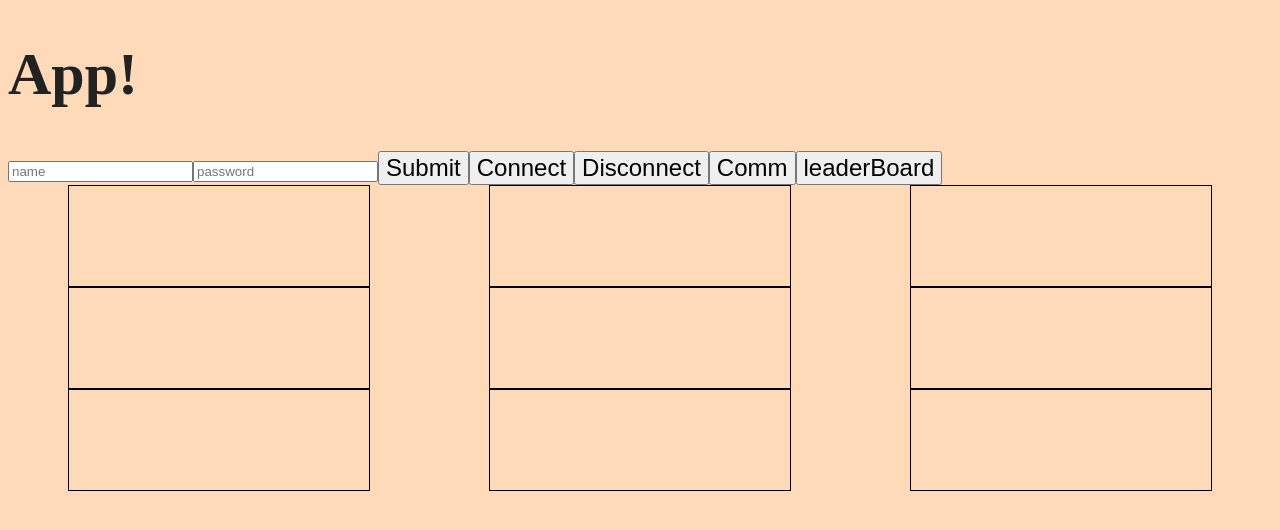
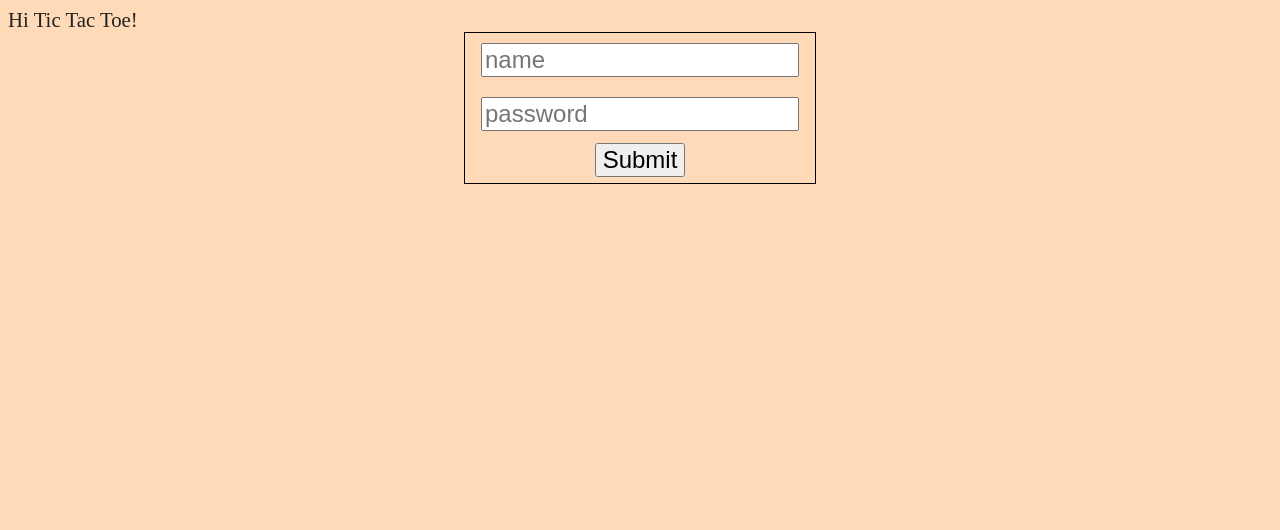
Before and after one commit to jolaya182/reactMultiplayerTictactToeLab, a React app: page / in a window 1280 px wide. Shown: the top 530 px of the page. Built offline with nearby package versions, Linux system fonts and the light colour scheme.

Commit message:
added leaderboard data

```diff
--- a/frontend/src/components/App.jsx
+++ b/frontend/src/components/App.jsx
@@ -1,24 +1,60 @@
 /* eslint-disable consistent-return */
 /* eslint-disable react/react-in-jsx-scope */
 // @refresh reset
-import { useState, useEffect, useRef, useCallback } from 'react';
+import { useState, useEffect, useRef } from 'react';
 import io from 'socket.io-client';
 import immer from 'immer';
-// import Hero from './Heros';
+import Form from './Form';
 import FetchApi from './FetchApi';
 import TicTacToeGrid from './TicTacToeGrid';
-import Form from './Form';
+import LeaderBoard from './LeaderBoard';
 
 const App = () => {
-  // console.log("results->fetch:",results);
-
-  const [oponent, setOponent] = useState();
-
+  const url = 'http://localhost:3000/login';
+  const [oponent, setOponent] = useState(false);
   const socketRef = useRef();
   const [password, setPassword] = useState();
   const [name, setName] = useState();
+  const [login, setlogin] = useState(false);
+  const [IAmPlayer, setIAM] = useState(false);
+  const [myInfo, setMyInfo] = useState(false);
+  const [leaders, setLeaders] = useState(false);
+  const [againstComputer, setAgainstComputer] = useState(false);
 
-  const connectGame = () => {
+  const showLeaderBoard = (comingLeaders) => {
+    console.log('geting-leader-board', comingLeaders);
+    // setLeaders(comingLeaders);
+  };
+  const updateMessage = (action) => {
+    let message = '';
+    switch (action) {
+      case 'waiting':
+        message = 'Waiting for another player to log on.';
+        break;
+      case 'selectedPlayer':
+        message = `You are playing against player: ${oponent}.`;
+        break;
+      case 'youArePlayer':
+        message = `I am the: ${IAmPlayer}.`;
+        break;
+      case 'computer':
+        message = `I am playing against the computer.`;
+        break;
+      case 'changedLeft':
+        message = `Your oponent let the room.`;
+        break;
+
+      default:
+        message = '';
+        break;
+    }
+    return message;
+  };
+
+  const connectGame = (incomingLeaders) => {
+    setLeaders(incomingLeaders);
+    setlogin(true);
+    console.log('connected the game');
     socketRef.current = io.connect('http://localhost:3000', {
       reconnectionDelay: 1000,
       reconnection: true,
@@ -28,92 +64,126 @@ const App = () => {
       upgrade: false,
       rejectUnauthorized: false
     });
-    socketRef.current.emit('join game', 'javier');
+
+    socketRef.current.on('receive-leader-board', showLeaderBoard);
+    console.log('connectGame emit-> get-leader-board');
+    socketRef.current.emit('get-leader-board');
+
+    console.log('name', name);
+    socketRef.current.emit('join game', name);
     socketRef.current.on('game joined', (gameInfo) => {
-      console.log('returned->gameInfo', gameInfo);
+      console.log('returned --->gameInfo', gameInfo);
       const { oponentPlayer, iAm } = gameInfo;
+      console.log(`received oponent --> ${oponentPlayer}`);
       console.log('player is ', gameInfo[iAm]);
+      setMyInfo(gameInfo[iAm]);
       setOponent(oponentPlayer);
-      // setPlayer(gameInfo[iAm]);
+      setIAM(iAm);
     });
-    const url = 'http://localhost:3000/leaderboard';
-    socketRef.current.on('leaderBoardReceived', (leaders) => {
-      console.log('here are the leaders', leaders);
+    socketRef.current.on('player-left', () => {
+      setOponent(false);
     });
-    FetchApi(url);
+    socketRef.current.on('disconnect', () => {
+      console.log('socketRef id', socketRef.current.id); // undefined
+    });
   };
 
   const disconnect = () => {
-    socketRef.current.disconnect();
+    socketRef.current.close();
   };
 
-  const comm = () => {
-    console.log('oponent', oponent);
-    socketRef.current.emit('send to player', oponent);
+  const togglePlayerType = () => {
+    if (againstComputer) {
+      console.log('toggling', againstComputer);
+      setAgainstComputer(false);
+      socketRef.current.emit('join game', myInfo.id);
+      connectGame();
+      // socketRef.current.emit();
+    } else {
+      // disconnect();
+      console.log('!againstComputer', againstComputer);
+      setAgainstComputer('computer');
+      socketRef.current.emit('inform-player-changed-room', oponent);
+      setOponent(false);
+    }
   };
 
-  const leaderBoard = () => {
-    console.log('geting-leader-board');
-    socketRef.current.emit('get-leader-board');
-    // setCoord(cor);
-  };
-
-  const showMess = (cor) => {
-    console.log('got from the player', cor);
-    // setCoord(cor);
-  };
-  const showLeaderBoard = (leaderText) => {
-    console.log('showLeaderBoard:-->>', leaderText);
+  const appendMessage = () => {
+    let m = '';
+    if (login) m += `${updateMessage('youArePlayer')}`;
+    if (login && !oponent) m += `, ${updateMessage('waiting')}`;
+    if (login && oponent) m += `, ${updateMessage('selectedPlayer')}`;
+    if (login && againstComputer) m += `, ${updateMessage('computer')}`;
+    // setMessage(m);
+    return m;
   };
 
   useEffect(() => {
-    console.log('use effect');
-    if (!socketRef.current) return;
-    socketRef.current.on('receive from player', showMess);
-    socketRef.current.on('receive-leader-board', showLeaderBoard);
+    if (!socketRef.current) {
+      console.log('useEffect--->');
+
+      return;
+    }
+    // socketRef.current.emit('get-leader-board');
+    // socketRef.current.on('receive from player', showMess);
+    // socketRef.current.on('receive-leader-board', showLeaderBoard);
     return () => {
-      socketRef.current.off('receive from player');
+      // console.log('exit-->');
+
+      // socketRef.current.off('get-leader-board');
+      // socketRef.current.off('receive from player');
       socketRef.current.off('receive-leader-board');
     };
-  }, [showMess, showLeaderBoard]);
+  }, [showLeaderBoard]);
 
   const submitLogin = (e) => {
     e.preventDefault();
     console.log('submit', name, password);
-    return { name, password };
+    // setlogin(true);
+    FetchApi(url, 'POST', connectGame, { name, password });
+  };
+  const logout = () => {
+    setlogin(false);
+    disconnect();
   };
 
   return (
     <div>
-      {console.log('render')}
-      <h1>App!</h1>
-      <input
-        type="text"
-        onChange={(e) => setName(e.target.value)}
-        placeholder="name"
-      />
-      <input
-        type="password"
-        htmlFor="password"
-        onChange={(e) => setPassword(e.target.value)}
-        placeholder="password"
-      />
-      <button type="button" id="password" onClick={submitLogin}>
-        Submit
-      </button>
-      <button type="button" onClick={() => connectGame()}>
-        Connect
-      </button>
-      <button type="button" onClick={() => disconnect()}>
-        Disconnect
-      </button>
-      <button type="button" onClick={() => comm()}>
-        Comm
-      </button>
-      <button type="button" onClick={() => leaderBoard()}>
-        leaderBoard
-      </button>
-      <TicTacToeGrid></TicTacToeGrid>
+      <section className="gameHeader">
+        Hi {myInfo && myInfo.playerName} Tic Tac Toe! {appendMessage()}
+      </section>
+
+      {!login && (
+        <Form
+          setName={setName}
+          submitLogin={submitLogin}
+          setPassword={setPassword}
+        />
+      )}
+      {login && (
+        <button type="button" onClick={() => togglePlayerType()}>
+          {againstComputer ? `Play Against Human` : `Play With Computer`}
+        </button>
+      )}
+      {login && (
+        <button type="button" onClick={() => logout()}>
+          logout
+        </button>
+      )}
+      {login && (
+        <>
+          <TicTacToeGrid
+            socketRef={socketRef}
+            oponentId={oponent || againstComputer}
+            IAmPlayer={IAmPlayer}
+          />
+        </>
+      )}
+      {login && (
+        <div className="leaderBoard">
+          <LeaderBoard leaders={leaders} />
+        </div>
+      )}
     </div>
   );
 };
--- a/frontend/src/components/Form.jsx
+++ b/frontend/src/components/Form.jsx
@@ -1,24 +1,36 @@
 // @refresh reset
 // eslint-disable-next-line react/prop-types
-const Form = ({ username, onChange, connect, Disconnect, comm }) => {
+const Form = ({ setName, submitLogin, setPassword }) => {
   return (
-    <form>
-      <input
-        placeholder="Username..."
-        type="text"
-        value={username}
-        onChange={onChange}
-      />
-      <button onClick={() => connect()} type="button">
-        Connect
-      </button>
-      <button type="button" onClick={() => Disconnect()}>
-        Disconnect
-      </button>
-      <button type="button" onClick={() => comm()}>
-        comm
-      </button>
-    </form>
+    <div className="form-container">
+      <div className="colu">
+        <div className="row">
+          <input
+            type="text"
+            onChange={(e) => setName(e.target.value)}
+            placeholder="name"
+          />
+        </div>
+        <div className="row">
+          <input
+            type="password"
+            htmlFor="password"
+            onKeyPress={(e) => {
+              if (e.key === 'Enter') submitLogin(e);
+            }}
+            onChange={(e) => {
+              setPassword(e.target.value);
+            }}
+            placeholder="password"
+          />
+        </div>
+        <div className="row">
+          <button type="button" id="password" onClick={submitLogin}>
+            Submit
+          </button>
+        </div>
+      </div>
+    </div>
   );
 };
 export default Form;
--- /dev/null
+++ b/frontend/src/components/LeaderBoard.jsx
@@ -0,0 +1,21 @@
+/* eslint-disable react/prop-types */
+const LeaderBoard = ({ leaders }) => {
+  return (
+    <div>
+      <div className="leader"> Leader Board </div>
+      <section>
+        {leaders &&
+          leaders.map((leader, leaderIndx) => {
+            const { name, wins } = leader;
+            const place = leaderIndx + 1;
+            return (
+              <div className="leader" key={`leader-${leaderIndx}`}>
+                {place} {` : `} {name}: {wins}
+              </div>
+            );
+          })}
+      </section>
+    </div>
+  );
+};
+export default LeaderBoard;
--- a/frontend/src/components/TicTacToeGrid.jsx
+++ b/frontend/src/components/TicTacToeGrid.jsx
@@ -1,20 +1,44 @@
+/* eslint-disable no-unused-expressions */
 /* eslint-disable react/prop-types */
-// import { set } from 'immer/dist/internal';
-import { useState } from 'react';
+import { useEffect, useState } from 'react';
 import Row from './Row';
 
-const TicTacToeGrid = () => {
+const TicTacToeGrid = ({ socketRef, oponentId, IAmPlayer }) => {
   const [gridMatrix, setGridMatrix] = useState([
     [null, null, null],
     [null, null, null],
     [null, null, null]
   ]);
+
   const firstPlayer = 'X';
   const secondPlayer = 'O';
+  console.log('IAmPlayer', IAmPlayer);
+  const iAmPlayer = IAmPlayer === 'firstPlayer' ? firstPlayer : secondPlayer;
   const [currentPlayer, setCurrentPlayer] = useState(firstPlayer);
   const [winner, setWinner] = useState(false);
   const [totalMarks, setTotalMarks] = useState(0);
   const [tie, setTie] = useState(false);
+
+  const emitToPlayer = (newGridMatrix, cp, winr, tm, t) => {
+    console.log("oponent id -->")
+    socketRef.current.emit(
+      'send-grid',
+      oponentId,
+      newGridMatrix,
+      cp,
+      winr,
+      tm,
+      t
+    );
+  };
+  const receiveOponentsState = (grid, player, winr, totalM, ti) => {
+    console.log('receive-grid', grid);
+    setGridMatrix(grid);
+    setCurrentPlayer(player);
+    setWinner(winr);
+    setTotalMarks(totalM);
+    setTie(ti);
+  };
 
   const isTie = (newCount) => {
     return newCount >= 9;
@@ -85,39 +109,111 @@ const TicTacToeGrid = () => {
   };
 
   const changePlayer = () => {
-    setCurrentPlayer(currentPlayer === 'X' ? secondPlayer : firstPlayer);
+    const newPlayer = currentPlayer === 'X' ? secondPlayer : firstPlayer;
+    setCurrentPlayer(newPlayer);
+    return newPlayer;
   };
 
   const resetGame = () => {
-    setGridMatrix([
+    const newGridMatrix = [
       [null, null, null],
       [null, null, null],
       [null, null, null]
-    ]);
+    ];
+    setGridMatrix(newGridMatrix);
     setCurrentPlayer(firstPlayer);
     setWinner(false);
     setTotalMarks(0);
     setTie(false);
+    emitToPlayer(newGridMatrix, firstPlayer, false, 0, false);
+  };
+
+  const getNewPosition = () => {
+    // generate random coordinate
+    const min = 0;
+    const max = 3;
+    const rowCordinate = Math.floor(Math.random() * (max - min) + min);
+    const colCordinate = Math.floor(Math.random() * (max - min) + min);
+    return { row: rowCordinate, col: colCordinate };
+  };
+
+  const computerMark = (cord, newPlayer, newCount) => {
+    const newGridMatrix = [...gridMatrix];
+    newGridMatrix[cord.row][cord.col] = newPlayer;
+
+    // mark the square
+    // changePlayer(newPlayer);
+    setGridMatrix(newGridMatrix);
+    newCount = 1 + newCount;
+    setTotalMarks(newCount);
+    if (isWinner()) {
+      setWinner(newPlayer);
+      return;
+    }
+    if (isTie(newCount)) {
+      setTie(true);
+      return;
+    }
+    // send the grid to the oponent
+    setCurrentPlayer(newPlayer === 'X' ? secondPlayer : firstPlayer);
   };
 
   const markSquare = (cord) => {
+    if (oponentId !== 'computer' && iAmPlayer !== currentPlayer) return;
     if (isSquareMarked(cord)) return;
+
     const newGridMatrix = [...gridMatrix];
-
     newGridMatrix[cord.row][cord.col] = currentPlayer;
     // mark the square
     setGridMatrix(newGridMatrix);
+
     const newCount = 1 + totalMarks;
     setTotalMarks(newCount);
     if (isWinner()) {
       setWinner(currentPlayer);
+      emitToPlayer(newGridMatrix, currentPlayer, currentPlayer, newCount, tie);
       return;
     }
     if (isTie(newCount)) {
       setTie(true);
+      return;
     }
-    changePlayer(currentPlayer);
+    // send the grid to the oponent
+
+    const newPlayer = changePlayer(currentPlayer);
+    if (oponentId !== 'computer') {
+      console.log('computer->', oponentId);
+      console.log(
+        'newGridMatrix',
+        newGridMatrix,
+        'newPlayer',
+        newPlayer,
+        'winner',
+        winner,
+        'newCount',
+        newCount,
+        'tie',
+        tie
+      );
+      emitToPlayer(newGridMatrix, newPlayer, winner, newCount, tie);
+    } else {
+      // eslint-disable-next-line no-lonely-if
+      if (newPlayer === secondPlayer && newCount < 8) {
+        let position = getNewPosition();
+        while (isSquareMarked(position)) {
+          position = getNewPosition();
+        }
+        computerMark(position, newPlayer, newCount);
+      }
+    }
   };
+
+  useEffect(() => {
+    socketRef.current.on('receive-grid', receiveOponentsState);
+    () => {
+      socketRef.current.off('receive-grid');
+    };
+  }, [receiveOponentsState]);
 
   return (
     <div className="grid">
--- a/frontend/styles/global.scss
+++ b/frontend/styles/global.scss
@@ -16,15 +16,29 @@ button {
   font-size: 1.5rem;
 }
 
+input[type=text], input[type=password]{
+  font-size: 1.5rem;
+  margin: 10px;
+}
+
 .grid{
   margin:auto;
+
+}
+
+.form-container{
+  width: 100%;
+  margin: auto;
+  display: flex;
+  flex-direction: column;
+  align-items: center;
 }
 
 .roww{
   cursor: pointer;
   display: flex;
   align-items:center;
-  margin: auto;
+  margin: 0;
   flex-direction: row;
   width: 100%;
 }
@@ -32,10 +46,23 @@ button {
 .colu{
   display: flex;
   flex-direction: column;
-  align-items: center;
-  margin:auto;
-  width:300px;
-  height: 100px;
+  // align-items: center;
+  margin:0;
+  width:350px;
+  height: 150px;
   text-align: center;
   border: var(--commonLine)
 }
+.leader{
+  display: flex;
+  flex-direction: column;
+  text-align: center;
+  font-size: 1.3rem;
+  // border: var(--commonLine)
+}
+
+.gameHeader{
+  font-size: 1.3rem;
+  display: flex;
+  flex-direction: column;
+}
```
Also changed, not shown: frontend/src/components/Chat.jsx (deleted, +0 -101 lines), frontend/src/components/FetchApi.jsx (+13 -7 lines), 1 other file (tests, documents, lock files or other folders).
